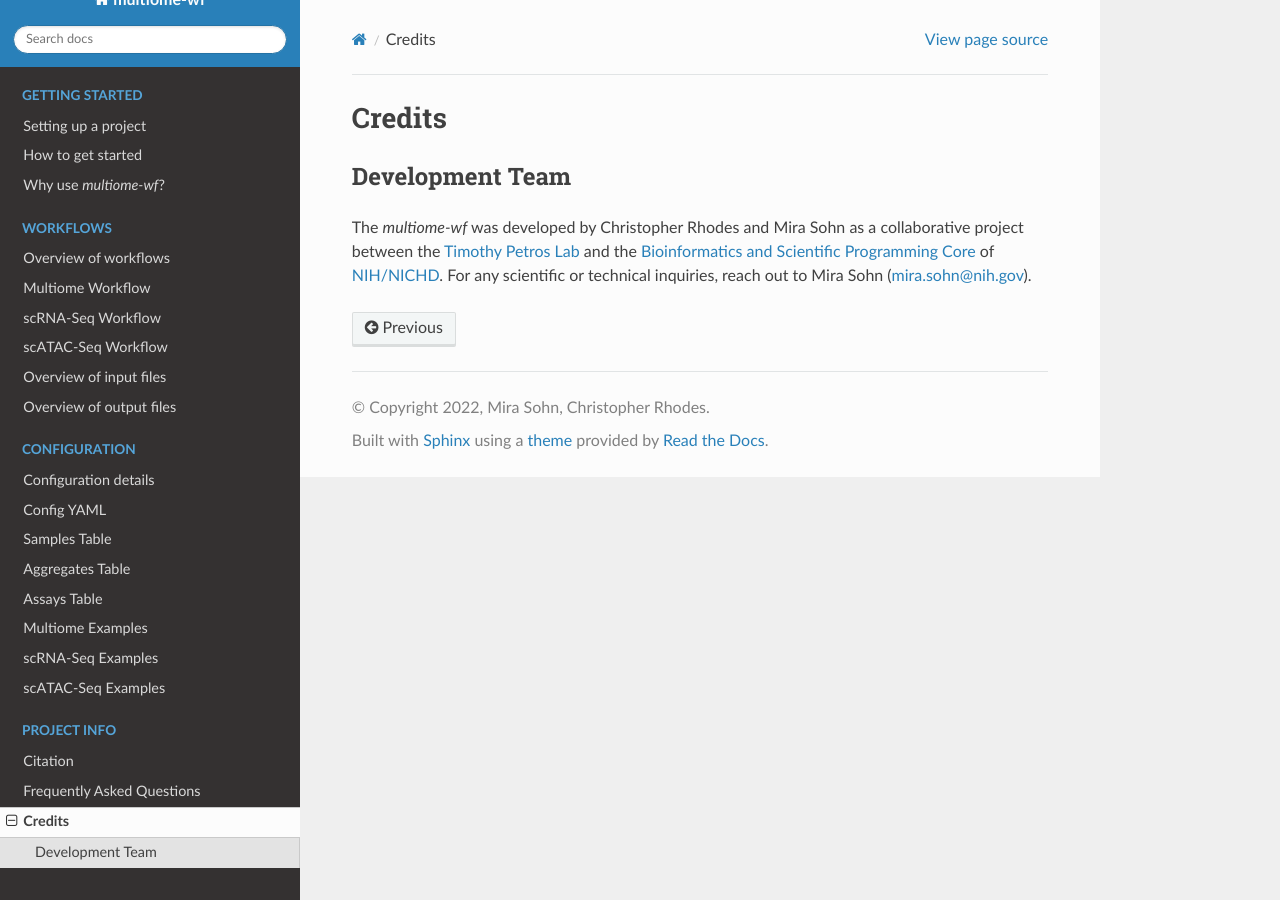
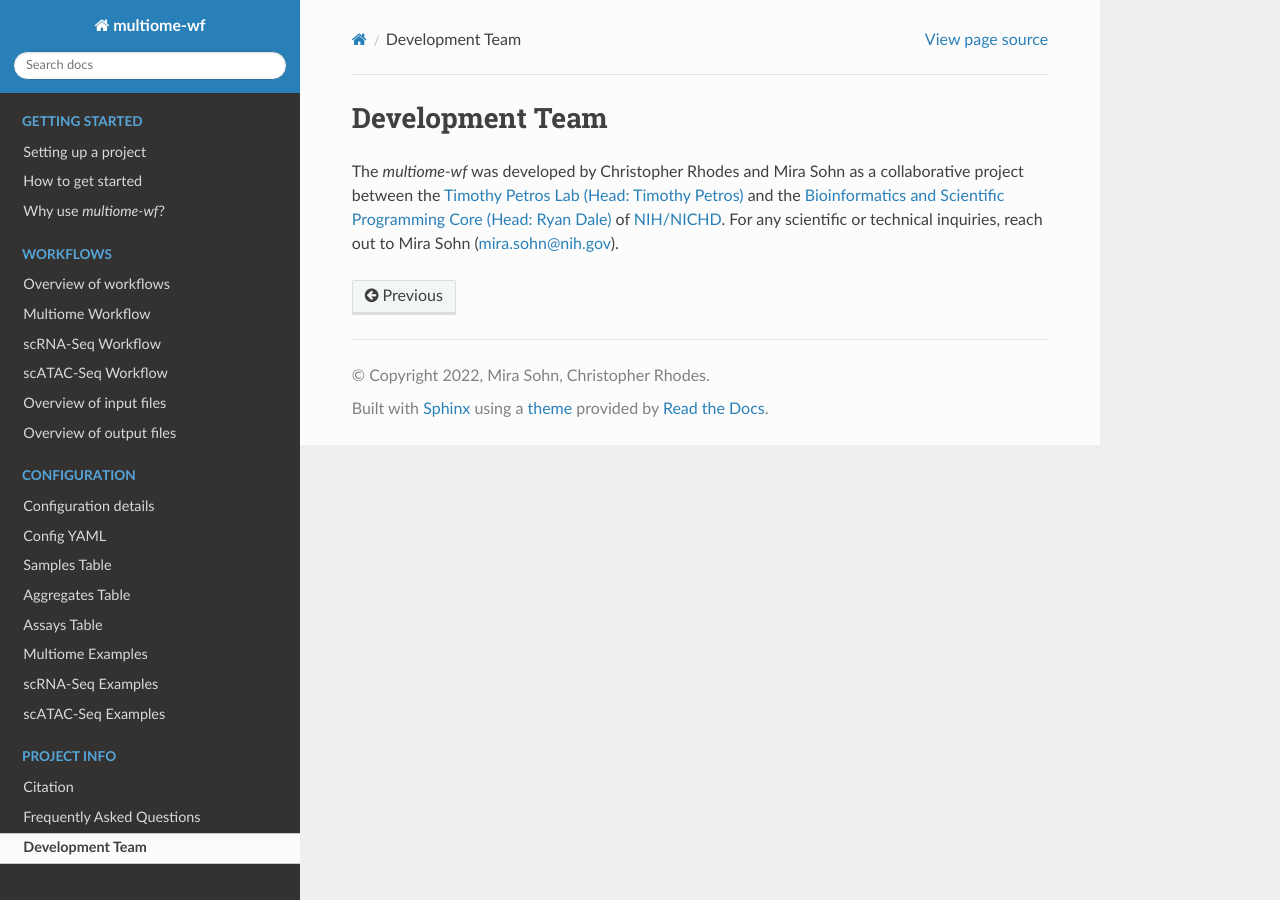
Before and after one commit to NICHD-BSPC/multiome-wf, a Sphinx documentation site: the page built from docs/project-info/authors.rst, in a window 1280 px wide. Built offline with Sphinx 7.4.7 and the Read the Docs theme 2.0.0, drawn with Linux system fonts in a browser that asks for light colours; pages that are not in the unit, such as notebooks, are missing from menus.

Commit message:
documentation - authors updated

```diff
--- a/docs/project-info/authors.rst
+++ b/docs/project-info/authors.rst
@@ -1,17 +1,15 @@
 
 .. _authors:
 
-=======
-Credits
-=======
+
+Development Team
+================
 
 
-Development Team
-----------------
-
 The `multiome-wf` was developed by Christopher Rhodes and Mira Sohn as a collaborative project
-between the `Timothy Petros Lab <https://www.nichd.nih.gov/research/atNICHD/Investigators/petros/personnel>`_
-and the `Bioinformatics and Scientific Programming Core
+between the `Timothy Petros Lab (Head: Timothy Petros)
+<https://www.nichd.nih.gov/research/atNICHD/Investigators/petros>`_
+and the `Bioinformatics and Scientific Programming Core (Head: Ryan Dale)
 <https://www.nichd.nih.gov/about/org/dir/other-facilities/cores/bioinformatics>`_ of
 `NIH/NICHD <https://www.nichd.nih.gov/>`_. For any scientific or technical inquiries, reach out
 to Mira Sohn (mira.sohn@nih.gov).
```
